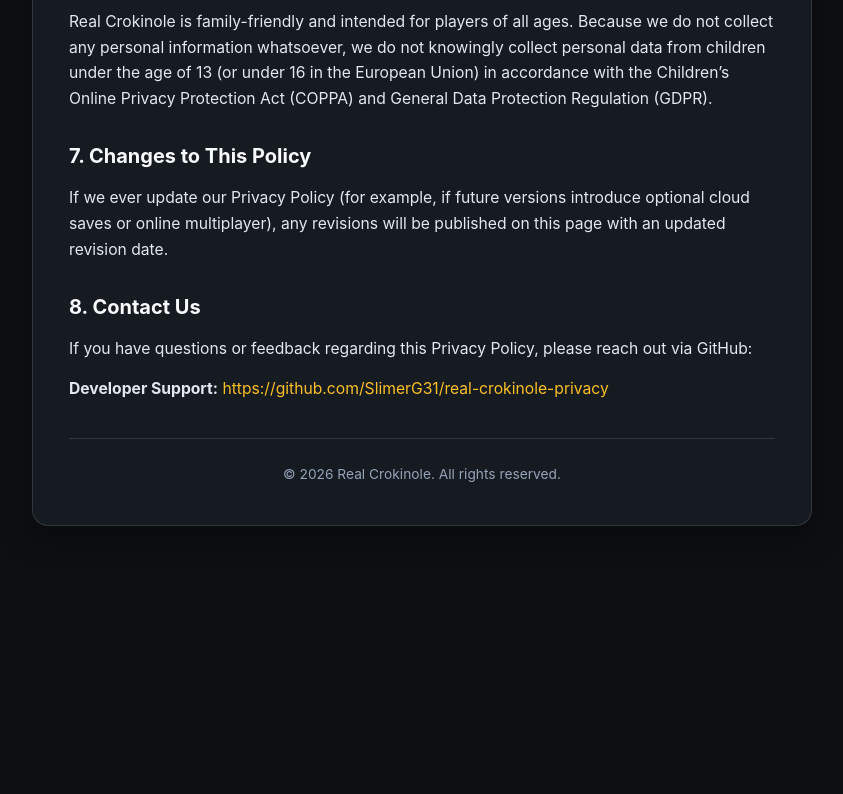
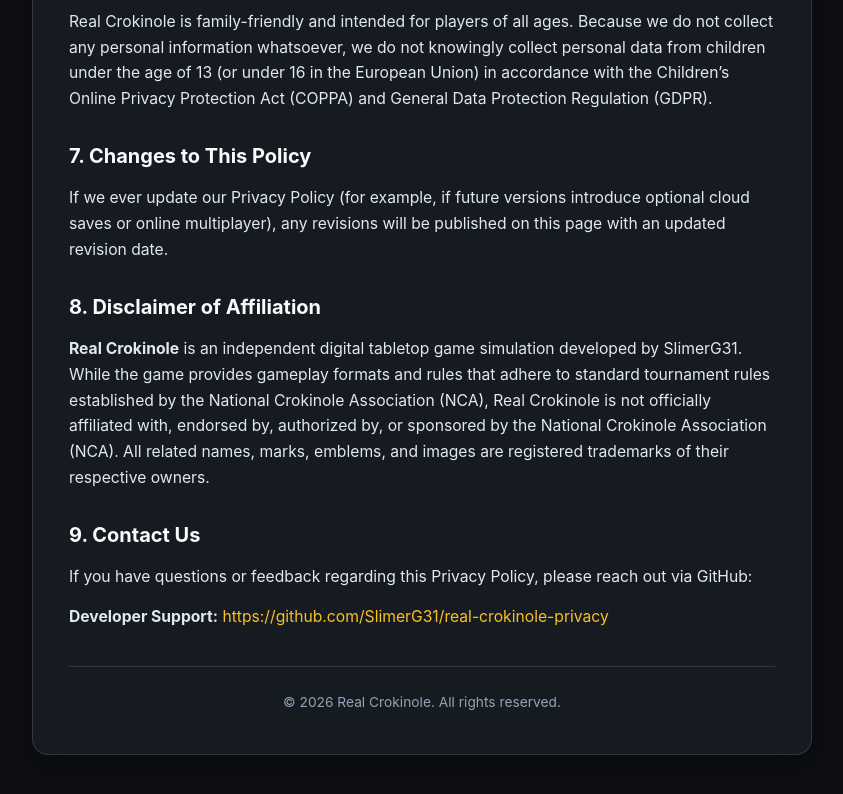
Before and after one commit to SlimerG31/real-crokinole-privacy, a plain HTML site: page index.html in a window 1280 px wide. Shown: the part 1302-2096 px from the top of the page, without its empty margins (218-1061 px from the left). Before the commit the page ends 1868 px from the top, so only its background shows below. Drawn offline with Linux system fonts and the light colour scheme.

Commit message:
Add NCA non-affiliation disclaimer and update policy date

```diff
--- a/index.html
+++ b/index.html
@@ -127,7 +127,7 @@
     <header>
       <div class="app-tag">Real Crokinole</div>
       <h1>Privacy Policy</h1>
-      <div class="effective-date">Last updated: September 20, 2026</div>
+      <div class="effective-date">Last updated: September 21, 2026</div>
     </header>
 
     <div class="highlight-box">
@@ -176,7 +176,12 @@
       If we ever update our Privacy Policy (for example, if future versions introduce optional cloud saves or online multiplayer), any revisions will be published on this page with an updated revision date.
     </p>
 
-    <h2>8. Contact Us</h2>
+    <h2>8. Disclaimer of Affiliation</h2>
+    <p>
+      <strong>Real Crokinole</strong> is an independent digital tabletop game simulation developed by SlimerG31. While the game provides gameplay formats and rules that adhere to standard tournament rules established by the National Crokinole Association (NCA), Real Crokinole is not officially affiliated with, endorsed by, authorized by, or sponsored by the National Crokinole Association (NCA). All related names, marks, emblems, and images are registered trademarks of their respective owners.
+    </p>
+
+    <h2>9. Contact Us</h2>
     <p>
       If you have questions or feedback regarding this Privacy Policy, please reach out via GitHub:
     </p>
```
Also changed, not shown: 1 other file.
